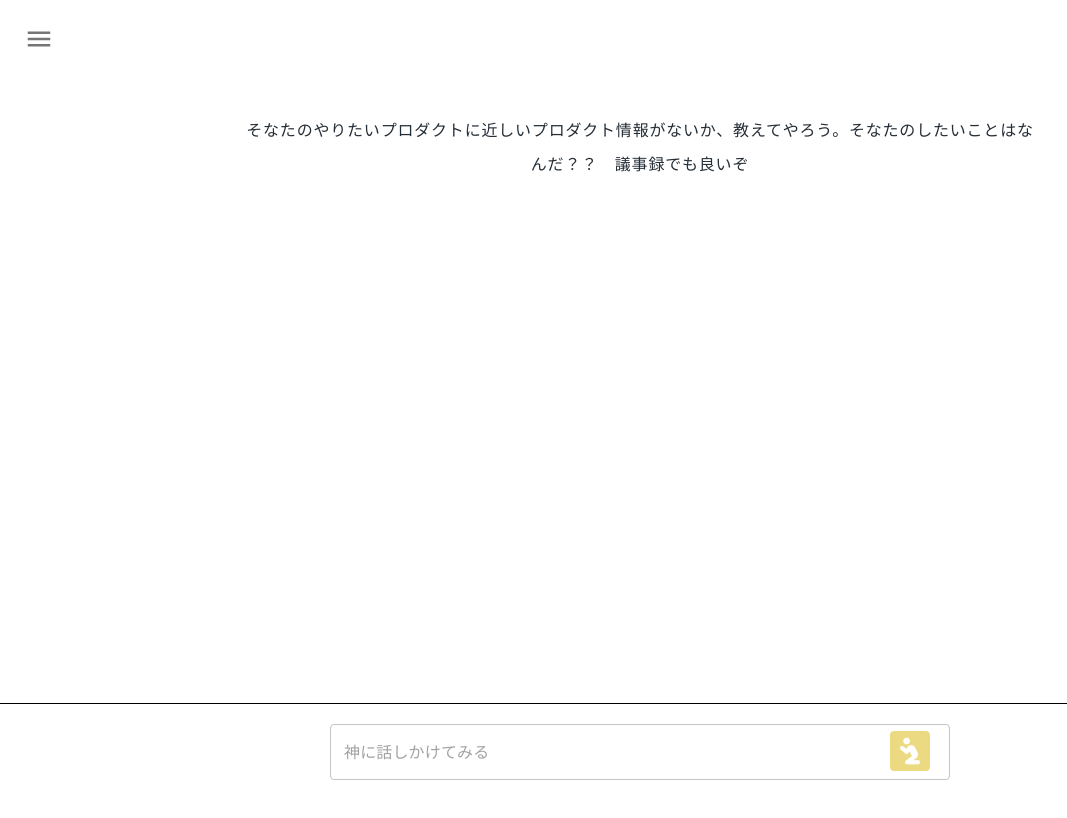
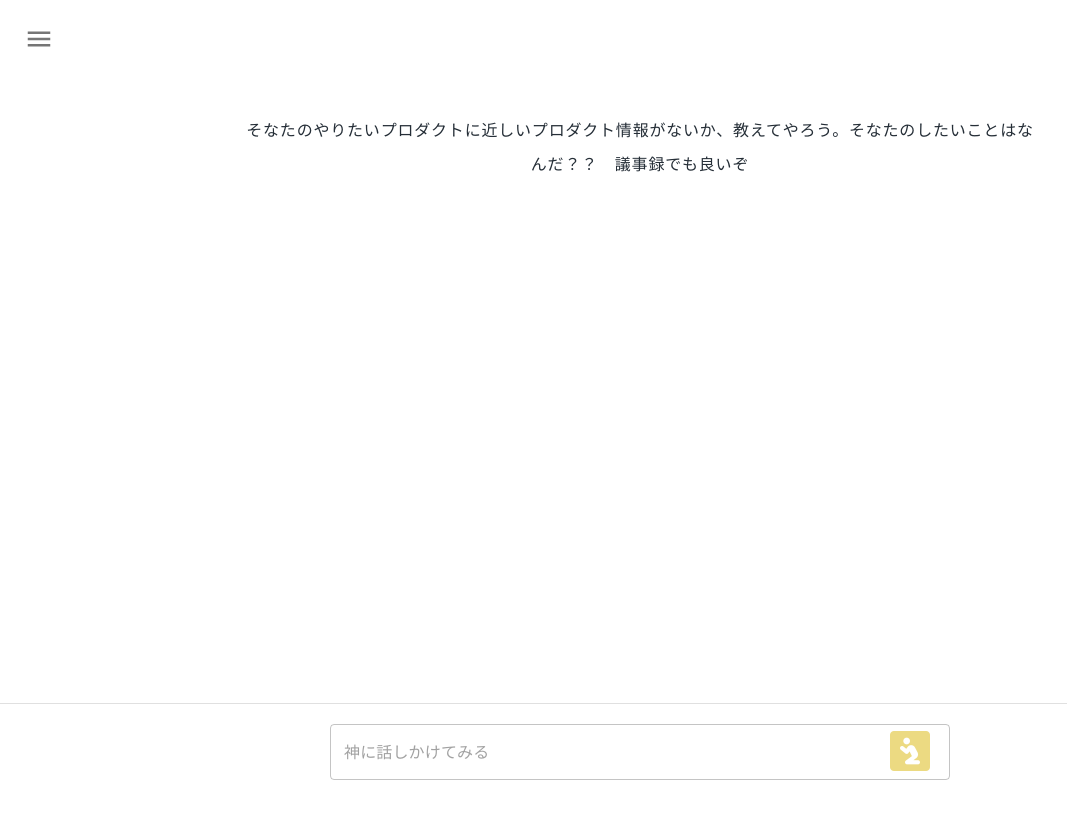
Before and after one commit to BTC10-PhilosophersStone/GOD, a React (Vite) app in the folder front/: page /chat in a window 1280 px wide. Shown: the top 818 px of the page, without its empty margins (0-1067 px from the left). Built offline with nearby package versions, Linux system fonts and the light colour scheme; no server answers; a web font is replaced by a local one.

Commit message:
ぼかし一時保存

```diff
--- a/front/package.json
+++ b/front/package.json
@@ -19,6 +19,7 @@
     "@mui/material": "^9.2.0",
     "firebase": "^12.15.0",
     "jotai": "^2.20.1",
+    "motion": "^12.42.2",
     "react": "^19.2.7",
     "react-dom": "^19.2.7",
     "react-modal": "^3.16.3",
--- a/front/src/components/ChatApp/Prompt.jsx
+++ b/front/src/components/ChatApp/Prompt.jsx
@@ -29,9 +29,11 @@ export function Prompt() {
             right: 0,
             bottom: 0,
             zIndex: 4,
-            bgcolor: "background.paper",
+            bgcolor: "rgba(255, 255, 255, 0.6)",
+            backdropFilter: "blur(16px)",
+            WebkitBackdropFilter: "blur(16px)",
             borderTop: 1,
-            borderColor: "devider",
+            borderColor: "divider",
             display: "flex",
             justifyContent: "center",
             px: 2,
```
Also changed, not shown: 1 other file (tests, documents, lock files or other folders).
